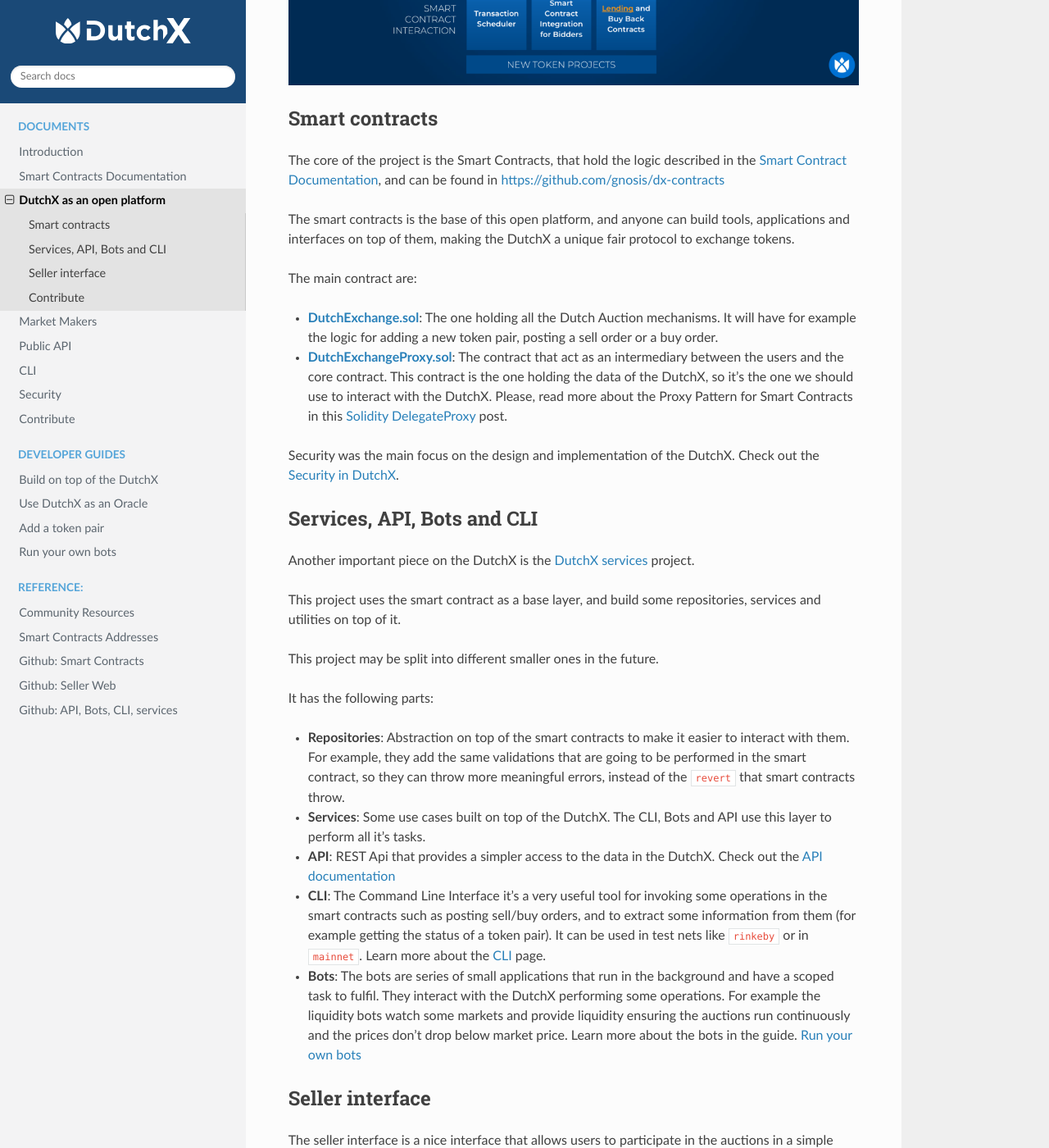
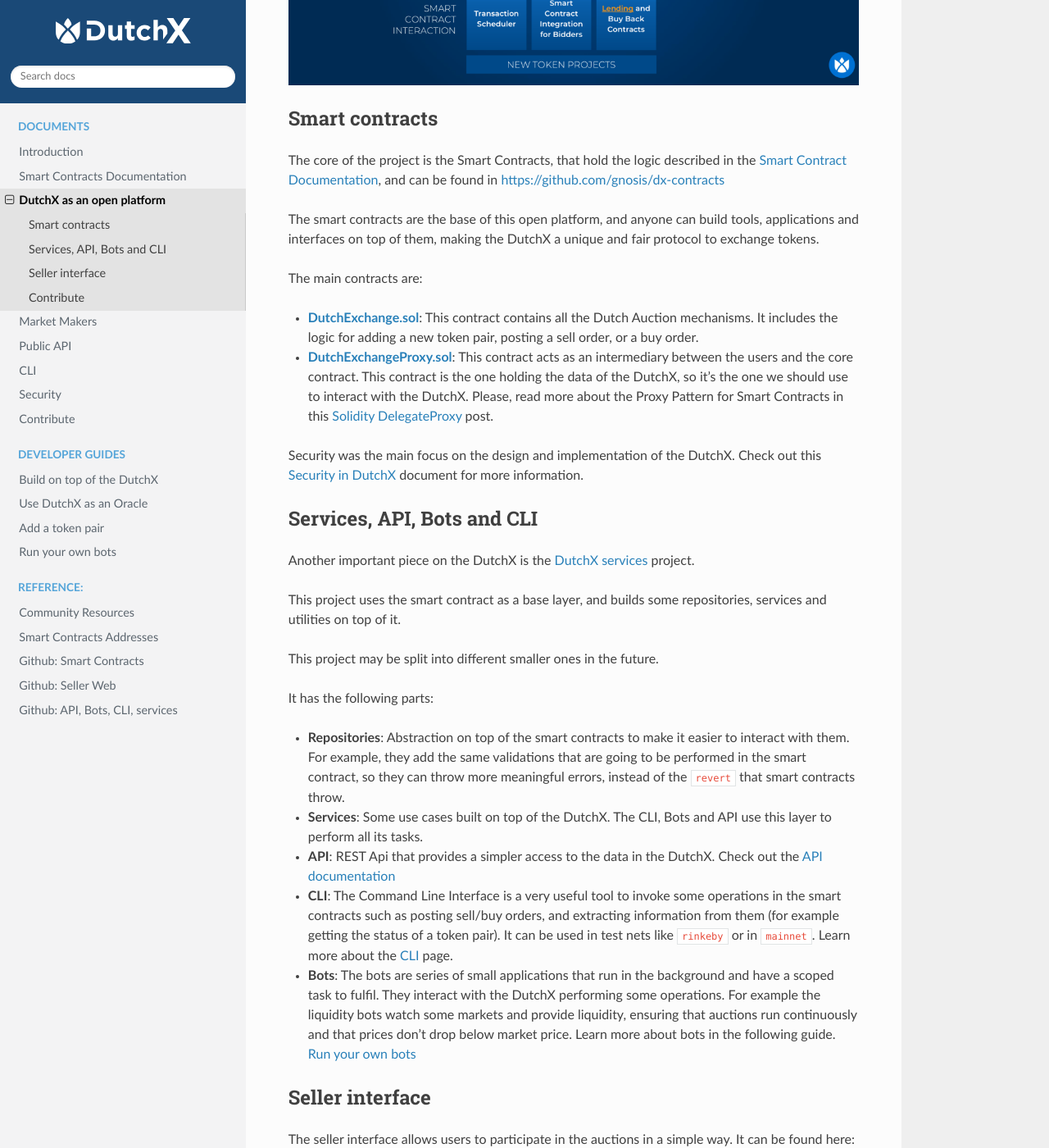
Before and after one commit to gnosis/dx-docs, a Sphinx documentation site: the page built from source/dutchx-as-an-open-platform.md, in a window 1280 px wide and 1400 px high, scrolled down 491 px. Shown: the whole window at 82% size. Built offline with Sphinx 7.4.7 and the Read the Docs theme 2.0.0, drawn with Linux system fonts in a browser that asks for light colours; some of the changed text lies outside the part shown.

Commit message:
Update dutchx-as-an-open-platform.md

```diff
--- a/source/dutchx-as-an-open-platform.md
+++ b/source/dutchx-as-an-open-platform.md
@@ -1,8 +1,8 @@
 # DutchX as an open platform
-DutchX it's **100% open source** and it's been build as a community effort to improve
-the problems inherit from centralised platforms or other decentralised ones.
+The DutchX is **100% open source** and has been built as a community effort to improve
+the problems that current centralized and decentralized platforms face.
 
-DutchX is an ecosystem of interfaces, on chain apps, and smart contracts that
+The DutchX is an ecosystem of interfaces, on chain apps, and smart contracts that
 create a common liquidity pool that all users can benefit from.
 
 ![Open Platform](./_static/open-platform.png)
@@ -12,27 +12,27 @@
 the [Smart Contract Documentation](./smart-contract-documentation.html), and
 can be found in [https://github.com/gnosis/dx-contracts](https://github.com/gnosis/dx-contracts)
 
-The smart contracts is the base of this open platform, and anyone can build
-tools, applications and interfaces on top of them, making the DutchX a unique
+The smart contracts are the base of this open platform, and anyone can build
+tools, applications and interfaces on top of them, making the DutchX a unique and
 fair protocol to exchange tokens.
 
-The main contract are:
+The main contracts are:
 * [**DutchExchange.sol**](https://github.com/gnosis/dx-contracts/blob/master/contracts/DutchExchange.sol):
-The one holding all the Dutch Auction mechanisms. It will have for example the
-logic for adding a new token pair, posting a sell order or a buy order.
+This contract contains all the Dutch Auction mechanisms. It includes the
+logic for adding a new token pair, posting a sell order, or a buy order.
 * [**DutchExchangeProxy.sol**](https://github.com/gnosis/dx-contracts/blob/master/contracts/DutchExchangeProxy.sol):
-The contract that act as an intermediary between the users and the core contract.
+This contract acts as an intermediary between the users and the core contract.
 This contract is the one holding the data of the DutchX, so it's the one we should
 use to interact with the DutchX. Please, read more about the Proxy Pattern for
 Smart Contracts in this <a href="https://blog.gnosis.pm/solidity-delegateproxy-contracts-e09957d0f201" target="_blank">Solidity DelegateProxy</a> post.
 
 Security was the main focus on the design and implementation of the DutchX.
-Check out the [Security in DutchX](./security-of-the-contracts.html).
+Check out this [Security in DutchX](./security-of-the-contracts.html) document for more information.
 
 ## Services, API, Bots and CLI
 Another important piece on the DutchX is the [DutchX services](https://github.com/gnosis/dx-services) project.
 
-This project uses the smart contract as a base layer, and build some
+This project uses the smart contract as a base layer, and builds some
  repositories, services and utilities on top of it.
 
 This project may be split into different smaller ones in the future.
@@ -43,40 +43,40 @@
 to be performed in the smart contract, so they can throw more meaningful errors,
 instead of the `revert` that smart contracts throw.
 * **Services**: Some use cases built on top of the DutchX. The CLI, Bots and API
- use this layer to perform all it's tasks.
+ use this layer to perform all its tasks.
 * **API**: REST Api that provides a simpler access to the data in the DutchX.
 Check out the [API documentation](./api.html)
-* **CLI**: The Command Line Interface it's a very useful tool for invoking some
-operations in the smart contracts such as posting sell/buy orders, and to
-extract some information from them (for example getting the status of a token
+* **CLI**: The Command Line Interface is a very useful tool to invoke some
+operations in the smart contracts such as posting sell/buy orders, and
+extracting information from them (for example getting the status of a token
 pair).
 It can be used in test nets like `rinkeby` or in `mainnet`.
 Learn more about the [CLI](./cli.html) page.
 * **Bots**: The bots are series of small applications that run in the background
 and have a scoped task to fulfil. They interact with the DutchX performing some
 operations. For example the liquidity bots watch some markets and provide
-liquidity ensuring the auctions run continuously and the prices don't drop below
-market price. Learn more about the bots in the guide.
+liquidity, ensuring that auctions run continuously and that prices don't drop below
+market price. Learn more about bots in the following guide.
 [Run your own bots](./run-your-own-bots.html)
 
 ## Seller interface
-The seller interface is a nice interface that allows users to participate in the
-auctions in a simple way. It can be found in [https://github.com/gnosis/dx-react](https://github.com/gnosis/dx-react).
+The seller interface allows users to participate in the
+auctions in a simple way. It can be found here: [https://github.com/gnosis/dx-react](https://github.com/gnosis/dx-react).
 
-For using it, you just need to install the [Metamask](https://metamask.io/)
-plugin. Of course you will also need to hold the tokens you want to trade in
+To use it, you just need to install the [Metamask](https://metamask.io/)
+plugin. You will also need to hold the tokens you want to trade in
 that account.
 
 Checkout the [**DutchX Web DEMO in Rinkeby**](https://dutchx-rinkeby.d.exchange/).
 
 This interface can be used by anyone as a base to build alternative ones, a
-buyer interface, or just host it in any server. So feel free to contribute to
+buyer interface, or just to host it in any server. So feel free to contribute to
 the DutchX ecosystem.
 
 ## Contribute
-The community is what makes DutchX great.
+The community is what makes the DutchX great.
 
-Became part of it and contribute to create new interfaces, improve the tools,
+Become part of it and contribute to create new interfaces, improve tools,
 and spread the word.
 
-Meet the community in Github and the [Gitter channel](https://gitter.im/gnosis/DutchX).
+Meet the community on Github and our [Gitter channel](https://gitter.im/gnosis/DutchX).
```
